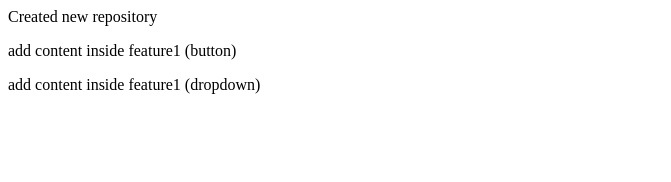
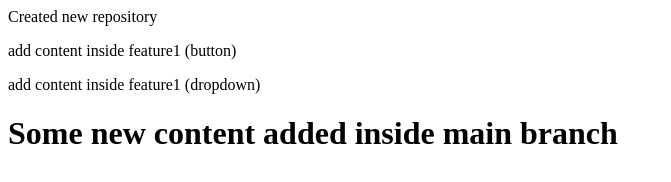
Before and after one commit to Ajay-brudite/localRepo, a plain HTML site: page index.html in a window 1280 px wide. Shown: the whole page, without its empty margins (0-671 px from the left). Drawn offline with Linux system fonts and the light colour scheme.

Commit message:
Add commit

```diff
--- a/index.html
+++ b/index.html
@@ -3,3 +3,5 @@
 <p>add content inside feature1 (button)</p>
 
 <p>add content inside feature1 (dropdown)</p>
+
+<h1>Some new content added inside main branch</h1>
```
Also changed, not shown: Main.txt (added).
